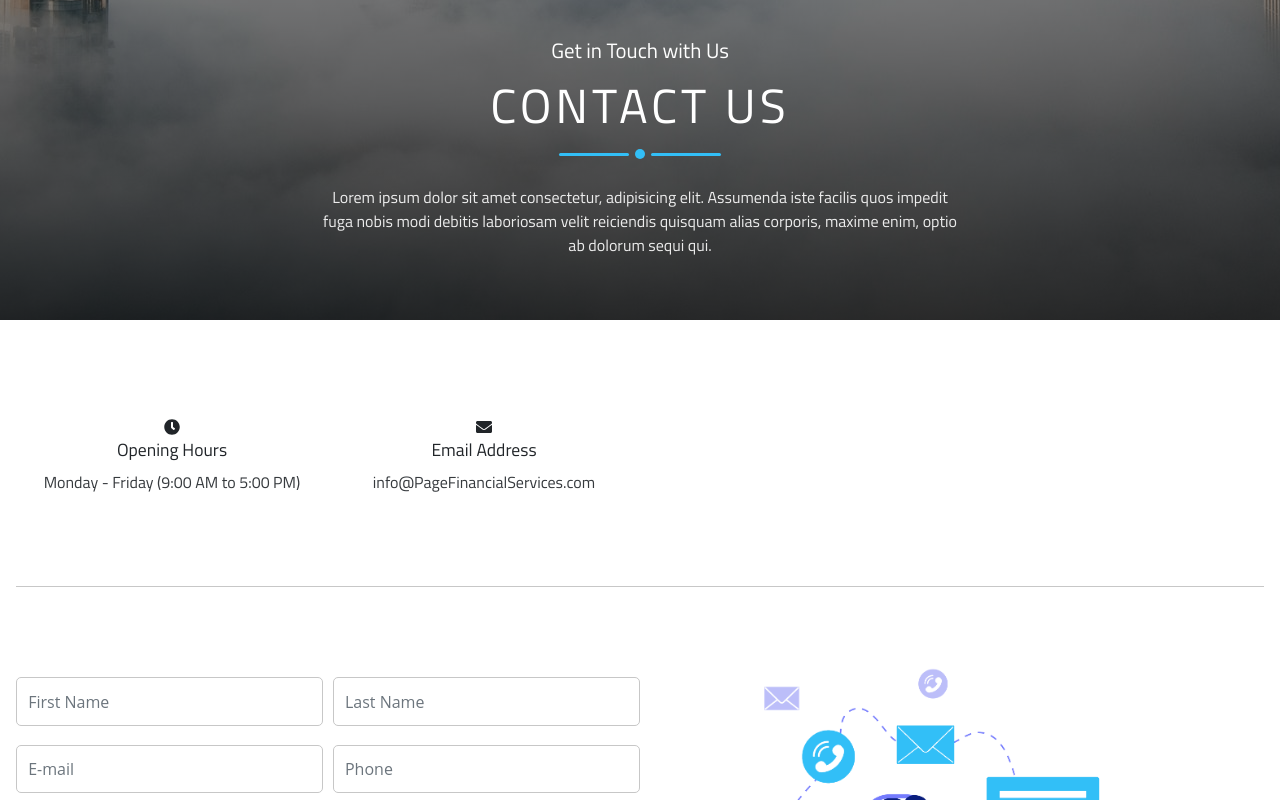
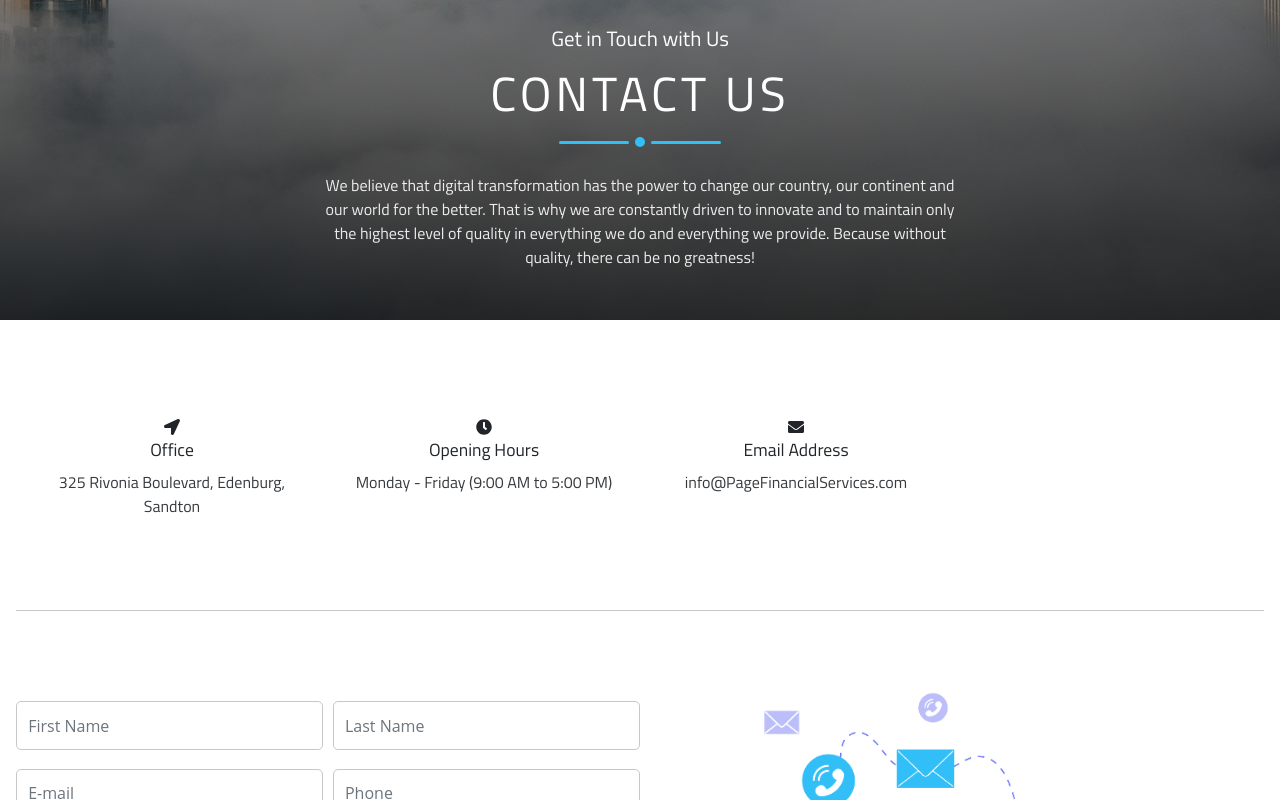
Before and after one commit to givenmphiwe/pagefinancialservices, a React (Create React App) app: page /ContactUs in a window 1280 px wide. Shown: the top 800 px of the page. Built offline with nearby package versions, Linux system fonts and the light colour scheme.

Commit message:
yes sir changes

```diff
--- a/src/components/About.js
+++ b/src/components/About.js
@@ -1,31 +1,38 @@
 import Footer from "./Footer";
 import Navbar from "./Navbar";
-import "./styles/About.css"
+import "./styles/About.css";
 import { useNavigate } from "react-router-dom";
-
 
 export const About = () => {
   const navigate = useNavigate();
 
   return (
     <>
-    <Navbar/>
+      <Navbar />
       <div class="about">
         <div class="inner-section">
           <h1>About Us</h1>
           <p class="text-1">
-            Lorem ipsum dolor sit amet consectetur adipisicing elit. Doloribus
-            velit ducimus, enim inventore earum, eligendi nostrum pariatur
-            necessitatibus eius dicta a voluptates sit deleniti autem error eos
-            totam nisi neque voluptates sit deleniti autem error eos totam nisi
-            neque.
+            <b>Page Financial Services</b> company with a “service excellence” attitude. We aim to CoCreate your Bespoke
+            Application with you our customers ensuring we deliver solutions
+            that match your requirements both from a business and customer
+            experience perspective. We believe that digital transformation has
+            the power to change our country, our continent and our world for the
+            better. <br/>That is why we are constantly driven to innovate and to
+            maintain only the highest level of quality in everything we do and
+            everything we provide. Because without quality, there can be no
+            greatness! In bringing leading-edge technologies to the market,
+            including Temenos Quantum & Infinity, the global leader in
+            multi-experience app development & digital banking solutions
+            respectively we seek to deliver solutions that give our clients the
+            competitive advantage.<br/>
           </p>
           <div class="skills">
             <button onClick={() => navigate("/ContactUs")}>Contact Us</button>
           </div>
         </div>
       </div>
-      <Footer/>
+      <Footer />
     </>
   );
 };
--- a/src/components/ContactUs.js
+++ b/src/components/ContactUs.js
@@ -2,7 +2,7 @@ import { useNavigate } from "react-router-dom";
 import "./styles/Contact-us.css";
 import contactbckg from "../assets/contact-png.png";
 import Footer from "./Footer";
-import { FaClock, FaEnvelope } from "react-icons/fa";
+import { FaClock, FaEnvelope, FaLocationArrow } from "react-icons/fa";
 
 export const ContactUs = () => {
   const navigate = useNavigate();
@@ -19,26 +19,36 @@ export const ContactUs = () => {
             <div></div>
           </div>
           <p class="text">
-            Lorem ipsum dolor sit amet consectetur, adipisicing elit. Assumenda
-            iste facilis quos impedit fuga nobis modi debitis laboriosam velit
-            reiciendis quisquam alias corporis, maxime enim, optio ab dolorum
-            sequi qui.
+            We believe that digital transformation has the power to change our
+            country, our continent and our world for the better. That is why we
+            are constantly driven to innovate and to maintain only the highest
+            level of quality in everything we do and everything we provide.
+            Because without quality, there can be no greatness!
           </p>
         </div>
 
         <div class="contact-body">
           <div class="contact-info">
-
             <div>
               <span>
-                <FaClock/>
+                <FaLocationArrow />
+              </span>
+              <span>Office</span>
+              <span class="text">
+                {" "}
+                325 Rivonia Boulevard, Edenburg, Sandton
+              </span>
+            </div>
+            <div>
+              <span>
+                <FaClock />
               </span>
               <span>Opening Hours</span>
               <span class="text">Monday - Friday (9:00 AM to 5:00 PM)</span>
             </div>
             <div>
               <span>
-                <FaEnvelope/>
+                <FaEnvelope />
               </span>
               <span>Email Address</span>
               <span class="text"> info@PageFinancialServices.com</span>
@@ -62,13 +72,24 @@ export const ContactUs = () => {
                 />
               </div>
               <div>
-                <input type="email" class="form-control" placeholder="E-mail" required/>
-                <input type="text" class="form-control" placeholder="Phone" required/>
+                <input
+                  type="email"
+                  class="form-control"
+                  placeholder="E-mail"
+                  required
+                />
+                <input
+                  type="number"
+                  class="form-control"
+                  placeholder="Phone"
+                  required
+                />
               </div>
               <textarea
                 rows="5"
                 placeholder="Message"
-                class="form-control" required
+                class="form-control"
+                required
               ></textarea>
               <input type="submit" class="send-btn" value="send message" />
             </form>
--- a/src/components/Home.js
+++ b/src/components/Home.js
@@ -6,7 +6,6 @@ import Services from "../assets/Services.jpg";
 import Navbar from "./Navbar";
 import Footer from "./Footer";
 import { Parallax, ParallaxLayer } from "@react-spring/parallax";
-
 
 export const Home = () => {
   const navigate = useNavigate();
@@ -24,23 +23,26 @@ export const Home = () => {
           in all aspects <br />
         </p>
 
-        <button onClick={() => navigate("/ContactUs")} className="btn-in-touch">Get in touch</button>
+        <button onClick={() => navigate("/ContactUs")} className="btn-in-touch">
+          Get in Touch
+        </button>
       </div>
 
       <div className="container-1">
         <h3>Who we are and what we do</h3>
         <p>
-          Page financial services is a leading tech driven sufficireneojoiejcewd
-          fneof fwooief fewfikewnmf eofjeeowi weifjowc coew ewfejweej9efwf
-          wefwefewf oewjfioew jewkfnef jefnwkkjfnew efnewfufehu wejfdbkjewjfb
-          jefkbewb efjk fewfikrewnmf wefei ewfiewufh fewfhie fjewfbueifiwfvewoc
-          edjbcewiu efubuewfge ewfrrr
+          Page financial services is a leading tech driven company, Our mindset of always
+          aiming high at achieving what hasn't been done before without fail
+          through pragmatic but fresh mindsets combined with dynamic staff
+          members who operate not just as employees but partners too
         </p>
         <img src={Services} alt="PFS.png" />
       </div>
 
       <div className="container-consult">
-        <button onClick={() => navigate("/ContactUs")}>Request Consultation</button>
+        <button onClick={() => navigate("/ContactUs")}>
+          Request Consultation
+        </button>
       </div>
 
       <div className="container-2">
@@ -50,7 +52,6 @@ export const Home = () => {
             <img src={LandingImg} alt="Png.png" />
           </div>
           <div className="content">
-
             <p>
               Lorem ipsum do sit amet, consectetur adipisicingg elit, sed do
               eiusmod tempor incs ds dsfiewf wef e wf fewfikewnmfefw
@@ -63,7 +64,6 @@ export const Home = () => {
             <img src={LandingImg} alt="Png.png" />
           </div>
           <div className="content">
-
             <p>
               Lorem ipsum do sit amet, consectetur adipisicingg elit, sed do
               eiusmod tempor incs ds dsfiewf wef e wf fewfikewnmfefw
@@ -76,8 +76,6 @@ export const Home = () => {
             <img src={LandingImg} alt="Png.png" />
           </div>
           <div className="content">
-
-
             <p>
               Lorem ipsum do sit amet, consectetur adipisicingg elit, sed do
               eiusmod tempor incs ds dsfiewf wef e wf fewfikewnmfefw
@@ -90,7 +88,6 @@ export const Home = () => {
             <img src={LandingImg} alt="Png.png" />
           </div>
           <div className="content">
-
             <p>
               Lorem ipsum do sit amet, consectetur adipisicingg elit, sed do
               eiusmod tempor incs ds dsfiewf wef e wf fewfikewnmfefw
@@ -102,7 +99,6 @@ export const Home = () => {
             <img src={LandingImg} alt="Png.png" />
           </div>
           <div className="content">
-
             <p>
               Lorem ipsum do sit amet, consectetur adipisicingg elit, sed do
               eiusmod tempor incs ds dsfiewf wef e wf fewfikewnmfefw
@@ -111,7 +107,7 @@ export const Home = () => {
         </div>
       </div>
 
-      <Footer/>
+      <Footer />
     </>
   );
 };
--- a/src/components/Marketing.js
+++ b/src/components/Marketing.js
@@ -12,9 +12,10 @@ export const Marketing = () => {
       <div className="container-1">
         <h3>Marketing</h3>
         <p>
-          We have the team of software developers and web designers,Who are
-          always motivated to produce quality software which is maintainable,We
-          prode ourselves with the great softwares we have developed so far
+          Lorem ipsum dolor sit amet consectetur, adipisicing elit. Assumenda
+          iste facilis quos impedit fuga nobis modi debitis laboriosam velit
+          reiciendis quisquam alias corporis, maxime enim, optio ab dolorum
+          sequi qui.
         </p>
         <img src={taxImg} alt="tax.png" />
       </div>
--- a/src/components/styles/home.css
+++ b/src/components/styles/home.css
@@ -160,7 +160,7 @@ button {
 .container-1 img {
   margin-top: 60px;
   height: 650px;
-  width: 860px;
+
   margin-bottom: 30px;
 }
 
```
Also changed, not shown: src/assets/Services.jpg.
